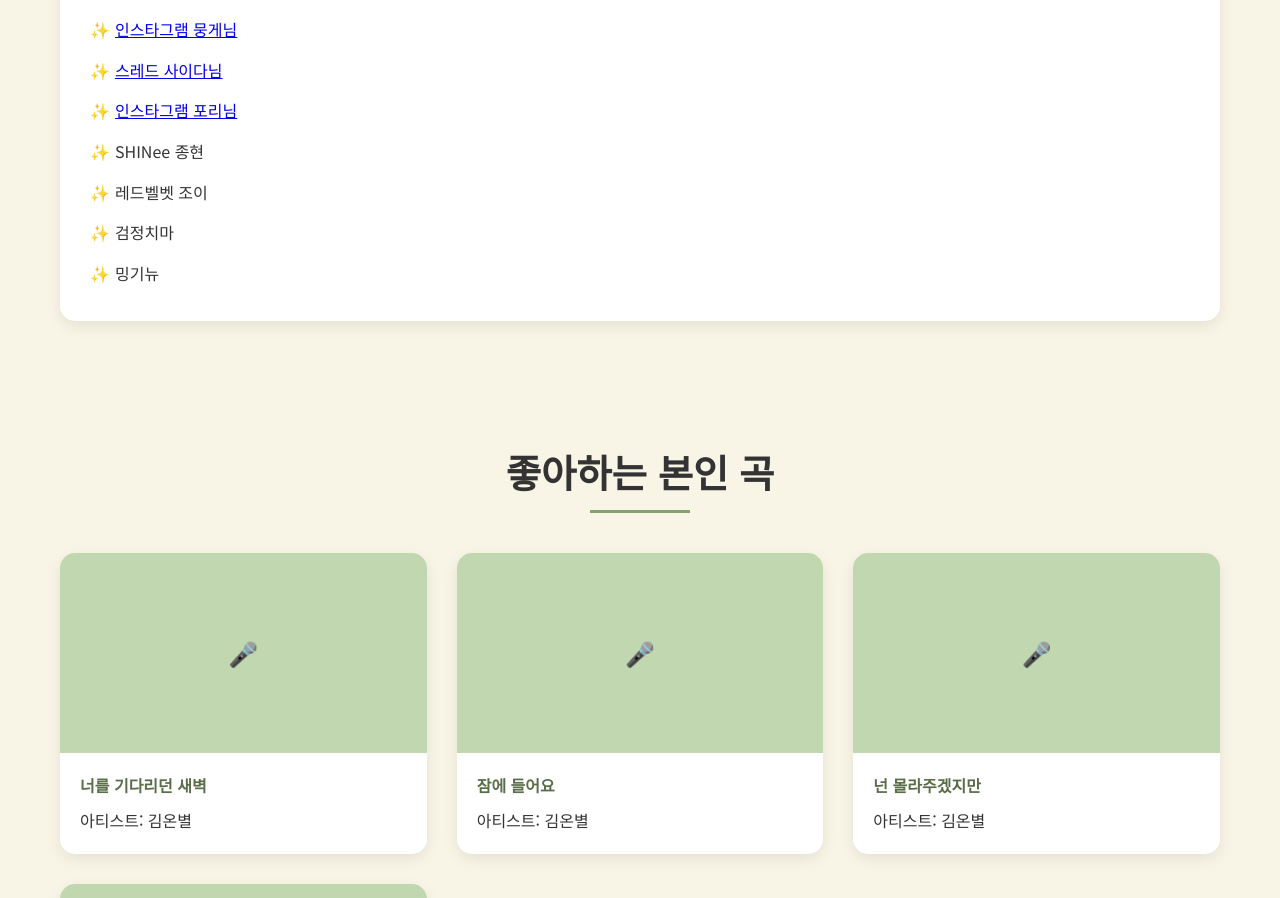
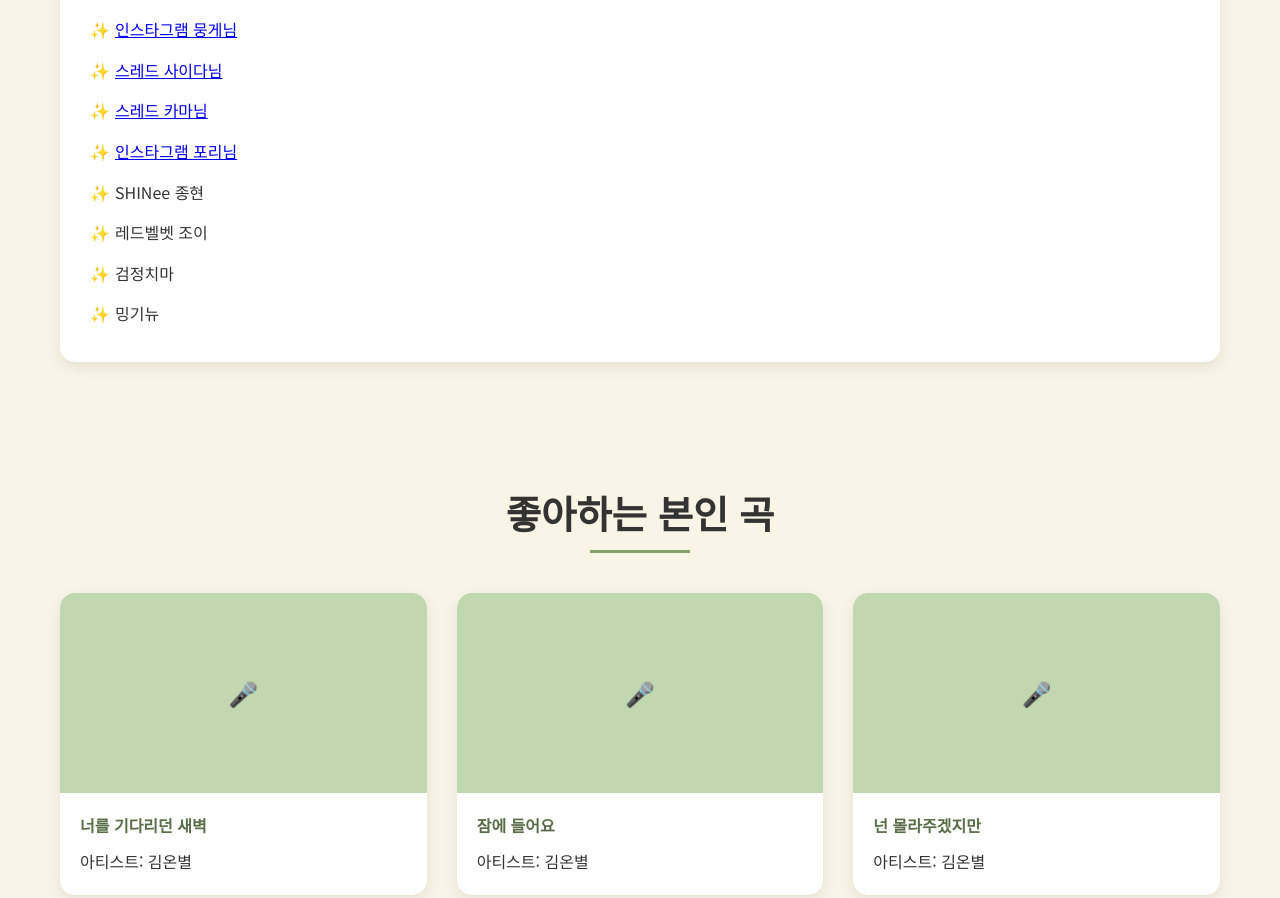
Before and after one commit to onbyul/onbyul.github.io, a plain HTML site: page index.html in a window 1280 px wide. Shown: the part 1666-2564 px from the top of the page. Drawn offline with Linux system fonts and the light colour scheme.

Commit message:
Update index.html

```diff
--- a/index.html
+++ b/index.html
@@ -459,6 +459,7 @@
                     <ul class="fav-list">
                         <li><a href="https://www.instagram.com/mooong_ge" target="_blank">인스타그램 뭉게님</a></li>
                         <li><a href="https://www.threads.net/@saida._.1019" target="_blank">스레드 사이다님</a></li>
+                        <li><a href="https://www.threads.net/@kamaus2024" target="_blank">스레드 카마님</a></li>
                         <li><a href="https://www.instagram.com/infp._.pori" target="_blank">인스타그램 포리님</a></li>
                         <li>SHINee 종현</li>
                         <li>레드벨벳 조이</li>
```
